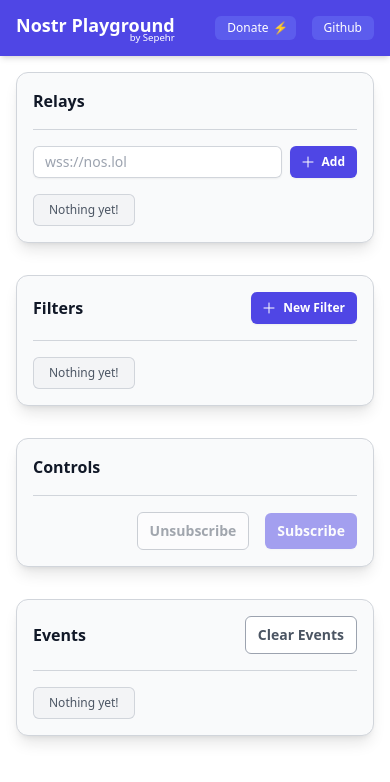
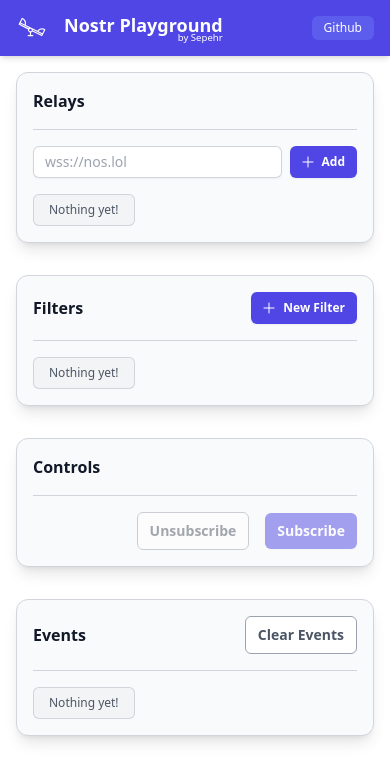
Before and after one commit to sepehr-safari/nostr-playground, a React (Vite) app: page / in a window 390 px wide. Shown: the top 782 px of the page. Built offline with nearby package versions, Linux system fonts and the light colour scheme; what nostr-tools would draw is missing.

Commit message:
remove donation button

```diff
--- a/src/App.tsx
+++ b/src/App.tsx
@@ -119,11 +119,7 @@ function App() {
     <div className="flex flex-col w-full h-full justify-center gap-4">
       <div className="h-14 w-full flex items-center gap-4 bg-indigo-600 text-white shadow-md px-4">
         <a href="/" className="flex gap-4">
-          <img
-            src="/nostr-playground.svg"
-            className="h-8 w-8 hidden sm:block"
-            alt="Nostr Playground Logo"
-          />
+          <img src="/nostr-playground.svg" className="h-8 w-8" alt="Nostr Playground Logo" />
 
           <div className="flex flex-col">
             <span className="text-lg font-black sm:text-2xl">Nostr Playground</span>
@@ -133,15 +129,10 @@ function App() {
           </div>
         </a>
 
-        <button className="ml-auto text-xs font-medium bg-indigo-500/70 px-3 py-1 rounded-md hover:bg-indigo-500 sm:text-sm">
-          Donate
-          <span className="-mr-1 ml-1">⚡️</span>
-        </button>
-
         <a
           href="https://github.com/sepehr-safari/nostr-playground"
           target="_blank"
-          className="text-xs font-medium bg-indigo-500/70 px-3 py-1 rounded-md hover:bg-indigo-500 sm:text-sm"
+          className="ml-auto text-xs font-medium bg-indigo-500/70 px-3 py-1 rounded-md hover:bg-indigo-500 sm:text-sm"
         >
           Github
         </a>
```
